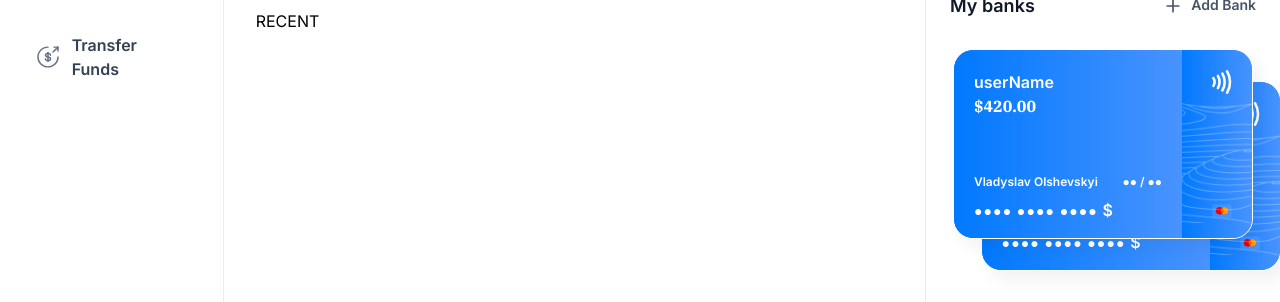
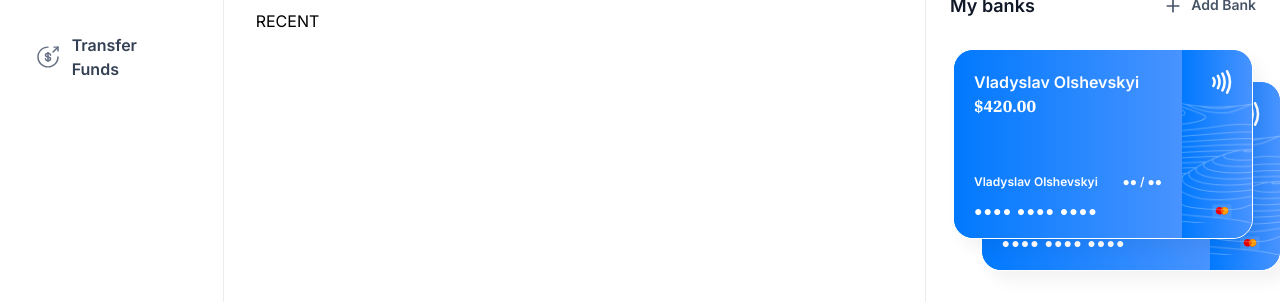
Before and after one commit to Terrachad/Aurum, a Next.js app: page / in a window 1280 px wide. Shown: the part 339-641 px from the top of the page. Built offline with nearby package versions, Linux system fonts and the light colour scheme.

Commit message:
upd: use real data

```diff
--- a/components/BankCard.tsx
+++ b/components/BankCard.tsx
@@ -10,7 +10,7 @@ const BankCard = ({account, userName, showBalance = true} : CreditCardProps) =>
             <div className='bank-card_content'>
                 <div>
                     <h1 className='text-16 font-semibold text-white '>
-                        {account.name || 'userName'}
+                        {userName || 'userName'}
                     </h1>
                     <p className='font-ibm-plex-serif font-black text-white'>
                         {formatAmount(account.currentBalance)}
@@ -26,7 +26,7 @@ const BankCard = ({account, userName, showBalance = true} : CreditCardProps) =>
                         </h2>
                     </div>
                     <p className='text-14 font-semibold tracking-[1.1px] text-white'>
-                    ●●●● ●●●● ●●●●  <span className='text-16'>${account.mask}</span>
+                    ●●●● ●●●● ●●●●  <span className='text-16'>{account.mask}</span>
                     </p>
                 </article>
             </div>
```
